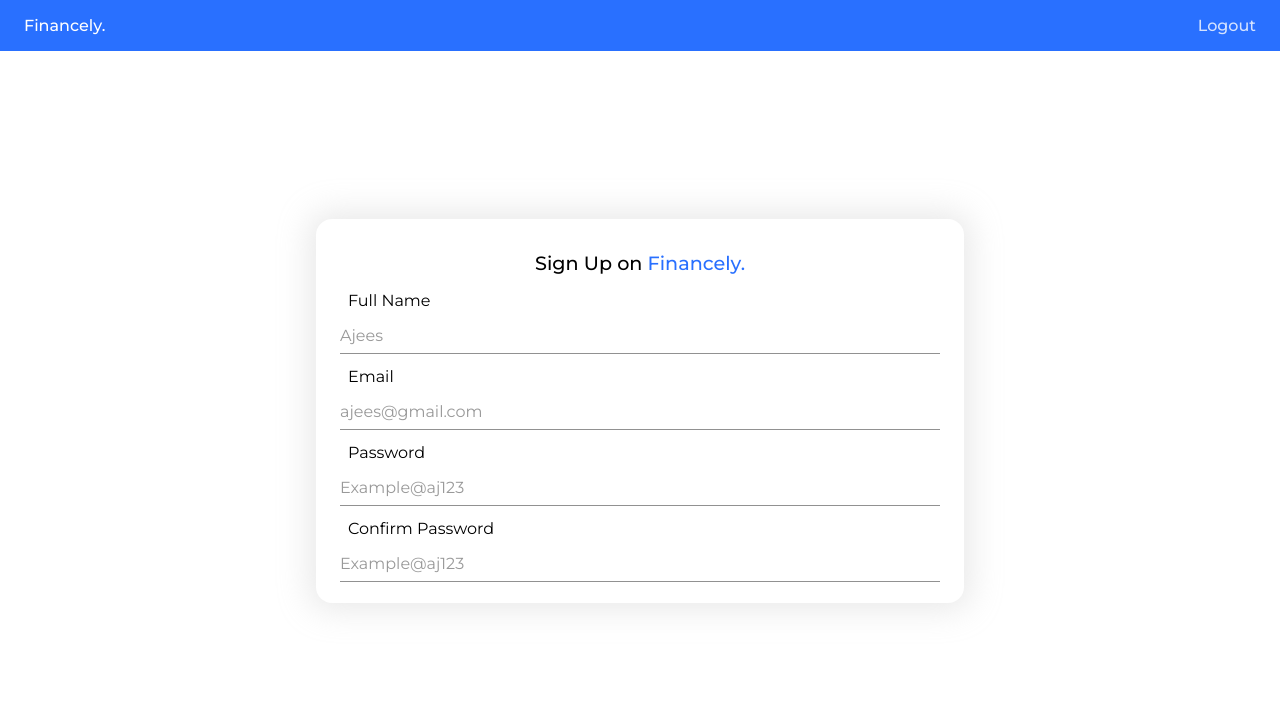
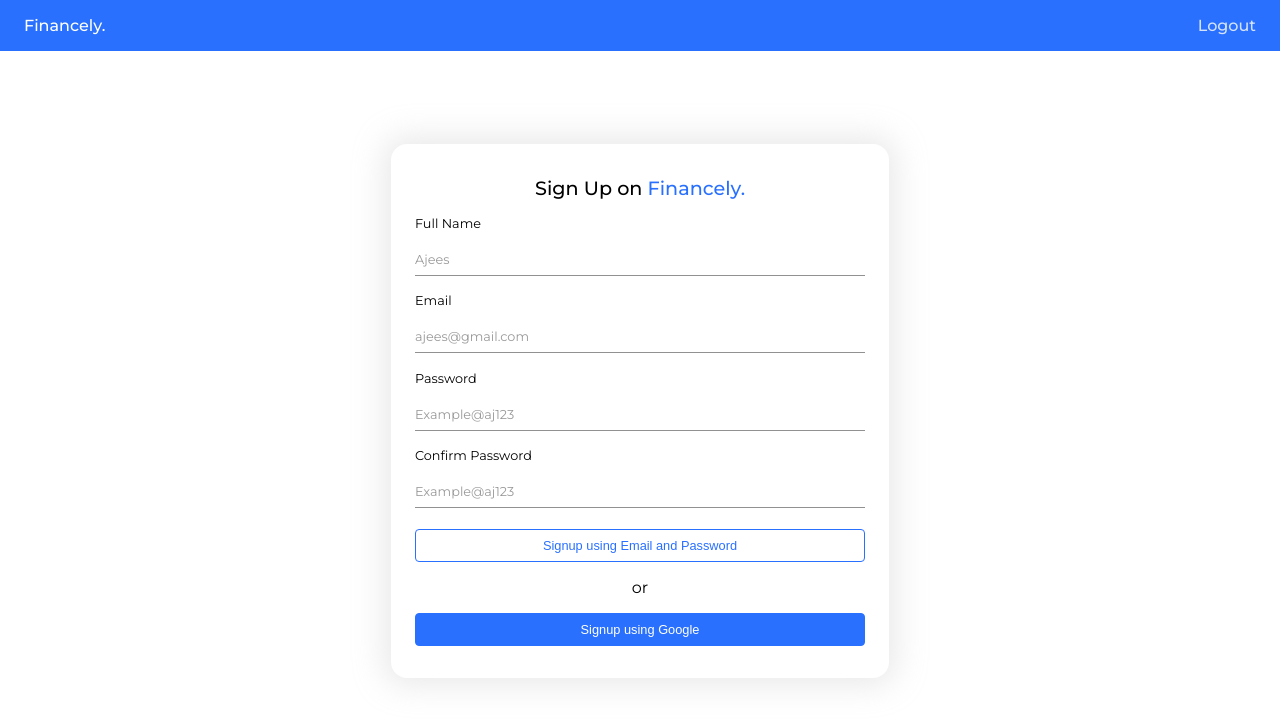
Before and after one commit to Ajees1331/project, a React (Create React App) app: page / in a window 1280 px wide. Shown: the top 722 px of the page. Built offline with nearby package versions, Linux system fonts and the light colour scheme.

Commit message:
craeted button

```diff
--- /dev/null
+++ b/src/components/Button/index.js
@@ -0,0 +1,15 @@
+import React from 'react';
+import './styles.css';
+
+function Button({ text, onClick, blue }) {
+  return (
+    <button
+      className={blue ? 'btn btn-blue' : 'btn'}
+      onClick={onClick}
+    >
+      {text}
+    </button>
+  );
+}
+
+export default Button;
--- /dev/null
+++ b/src/components/Button/styles.css
@@ -0,0 +1,33 @@
+.btn {
+    color: var(--theme);
+    text-align: center;
+    width: 100%;
+    margin: 1rem 0rem;
+    font-size: 0.8rem;
+    padding: 0.5rem !important;
+    background-color: #fff;
+    border: 1px solid var(--theme);
+    border-radius: 0.25rem;
+    cursor: pointer;
+    display: flex !important;
+    align-items: center;
+    justify-content: center;
+    height: auto !important;
+  }
+
+  .btn:hover {
+    background-color: var(--theme);
+    color: #fff;
+    transition: all 0.3s;
+  }
+
+  .btn-blue {
+    background-color: var(--theme);
+    color: #fff;
+  }
+
+  .btn-blue:hover {
+    background-color: #fff !important;
+    color: var(--theme) !important;
+    transition: all 0.3s;
+  }
--- a/src/components/Input/styles.css
+++ b/src/components/Input/styles.css
@@ -1,7 +1,11 @@
+.input-wrapper {
+    margin-bottom: 0.5rem;
+}
+
 .label-input{
     text-transform: capitalize;
-    margin: 0.5rem;
-    font-size: 1rem;
+    margin-bottom: 0.5;
+    font-size: 0.8rem;
 }
 
 .custom-input{
@@ -10,7 +14,7 @@
     margin-bottom: 0.3rem;
     width: 100%;
     padding: 0.5rem 0rem;
-    font-size: 1rem;
+    font-size: 0.8rem;
     opacity: 0.8;
 }
 .custom-input:focus{
--- a/src/components/SignupSignin/index.js
+++ b/src/components/SignupSignin/index.js
@@ -1,6 +1,7 @@
 import React, { useState } from 'react';
 import "./styles.css";
 import Input from '../Input';
+import Button from '../Button';
 
 function SignupSigninComponent() {
   const [name, setName] = useState("");
@@ -38,6 +39,10 @@ function SignupSigninComponent() {
           setState={setconfirmPassword}
           placeholder={"Example@aj123"}
         />
+        <Button text={"Signup using Email and Password"}/>
+        <p style={{ textAlign: "center", margin: 0 }}>or</p>
+        <Button text={"Signup using Google"} blue={true}/>
+
       </form>
     </div>
   );
--- a/src/components/SignupSignin/styles.css
+++ b/src/components/SignupSignin/styles.css
@@ -1,6 +1,6 @@
 .signup-wrapper{
     width: 70%;
-    max-width: 600px;
+    max-width: 450px;
     height: auto;
     box-shadow: var(--shadow);
     border-radius: 1rem;
```
